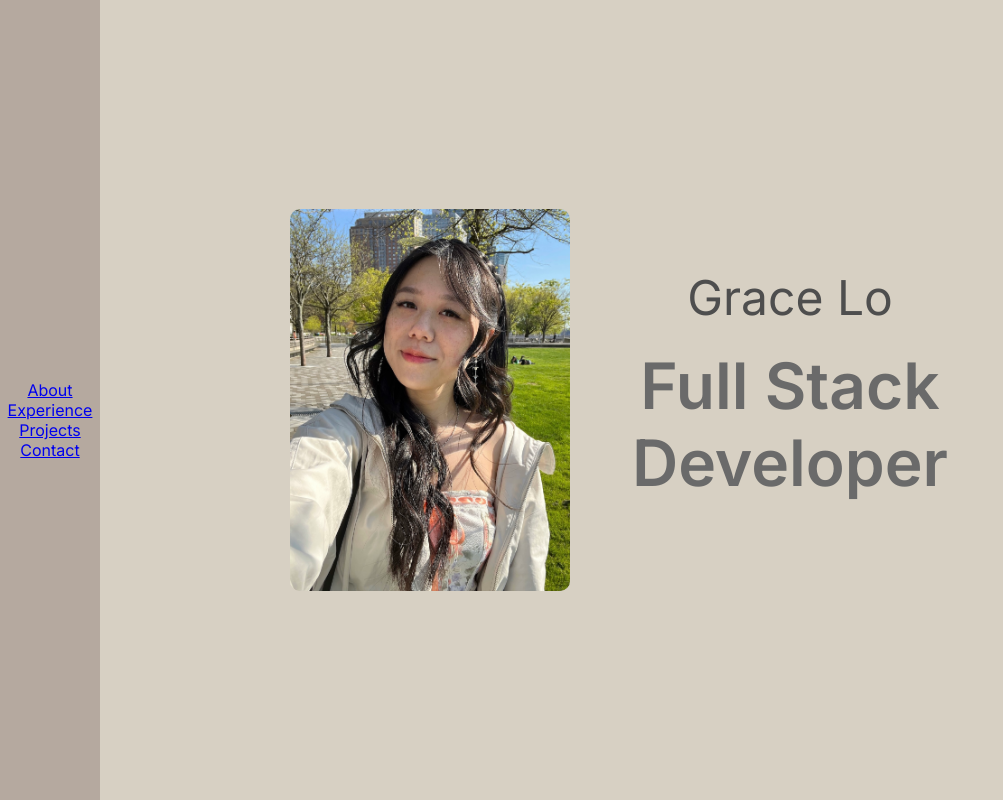
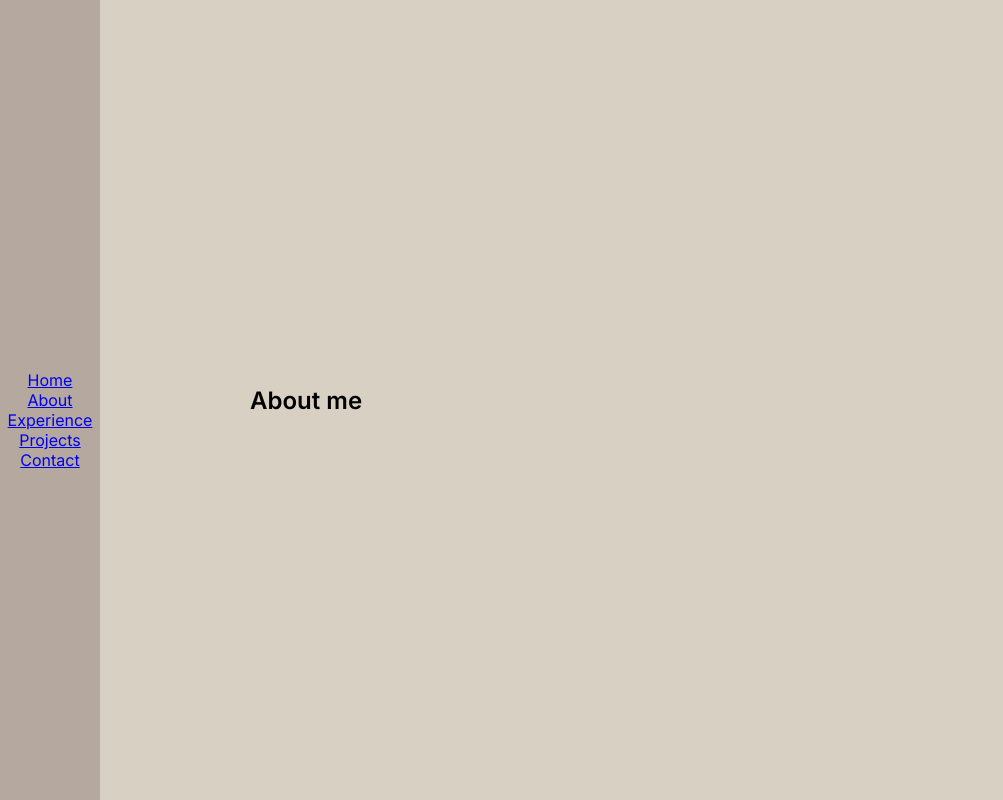
Before and after one commit to gracelo0717/gracelo0717.github.io, a React app: page /aboutme in a window 1280 px wide. Shown: the whole page, without its empty margins (0-1003 px from the left). Built offline with nearby package versions, Linux system fonts and the light colour scheme.

Commit message:
setup react router for redirect

```diff
--- a/package.json
+++ b/package.json
@@ -31,6 +31,7 @@
   },
   "dependencies": {
     "react": "^18.3.1",
-    "react-dom": "^18.3.1"
+    "react-dom": "^18.3.1",
+    "react-router-dom": "^7.1.5"
   }
 }
--- a/src/components/App.tsx
+++ b/src/components/App.tsx
@@ -2,20 +2,39 @@ import React from 'react';
 import ReactDOM from 'react-dom/client';
 import '../styles.css';
 import Navbar from '../components/Navbar';
+import { BrowserRouter as Router, Routes, Route } from 'react-router-dom';
+import About from './About';
+import Experience from './Experience';
+import Projects from './Projects';
+import Contact from './Contact';
+
 const profilePic = require('../assets/profile_pic.jpg');
 
 const App = () => {
   return (
+    <Router>
       <div className='landing-page'>
         <Navbar />
-      <header className='landing-header'>
+        <Routes>
+          <Route
+            path='/'
+            element={
+              <div className='landing-header'>
                 <img src={profilePic} alt='Grace' className='profile-pic' />
                 <div>
                   <h1>Grace Lo</h1>
                   <p>Full Stack Developer</p>
                 </div>
-      </header>
               </div>
+            }
+          />
+          <Route path='/aboutme' element={<About />} />
+          <Route path='/experience' element={<Experience />} />
+          <Route path='/projects' element={<Projects />} />
+          <Route path='/contact' element={<Contact />} />
+        </Routes>
+      </div>
+    </Router>
   );
 };
 
--- a/src/components/Navbar.tsx
+++ b/src/components/Navbar.tsx
@@ -1,12 +1,14 @@
 import React from 'react';
+import { Link } from 'react-router-dom';
 
 const Navbar = () => {
   return (
     <div className='navbar'>
-      <a href='#aboutme'>About</a>
-      <a href='#experience'>Experience</a>
-      <a href='#projects'>Projects</a>
-      <a href='#contact'>Contact</a>
+      <Link to='/'>Home</Link>
+      <Link to='/aboutme'>About</Link>
+      <Link to='/experience'>Experience</Link>
+      <Link to='/projects'>Projects</Link>
+      <Link to='/contact'>Contact</Link>
     </div>
   );
 };
```
Also changed, not shown: 1 other file (tests, documents, lock files or other folders). Lines whose indentation alone changed are shown as unchanged.
